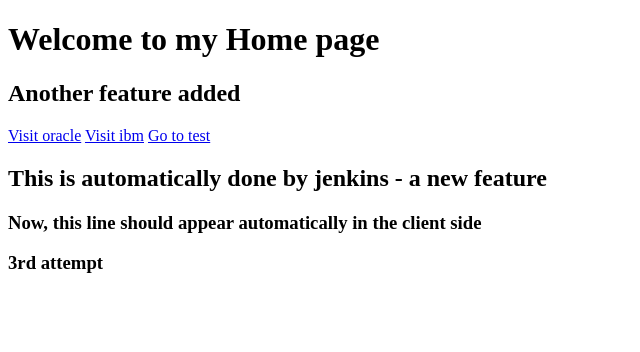
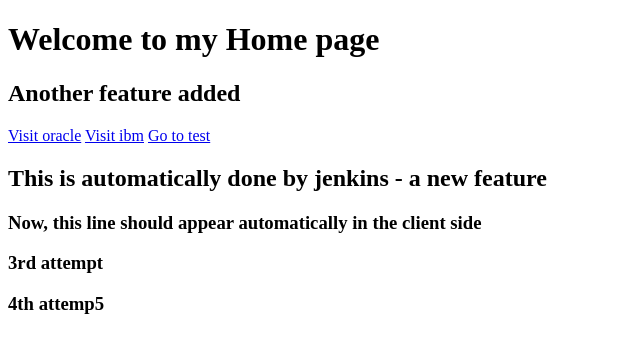
Before and after one commit to gurubbc/mywebapp2, a plain HTML site: page MyWebApp1/WebContent/index.html in a window 1280 px wide. Shown: the whole page, without its empty margins (0-640 px from the left). Drawn offline with Linux system fonts and the light colour scheme.

Commit message:
ci cd 4th attempt

```diff
--- a/MyWebApp1/WebContent/index.html
+++ b/MyWebApp1/WebContent/index.html
@@ -13,5 +13,6 @@
 <h2> This is automatically done by jenkins - a new feature</h2>
 <h3> Now, this line should appear automatically in the client side </h3>
 <h3> 3rd attempt</h3>
+<h3> 4th attemp5</h3>
 </body>
 </html>
```
